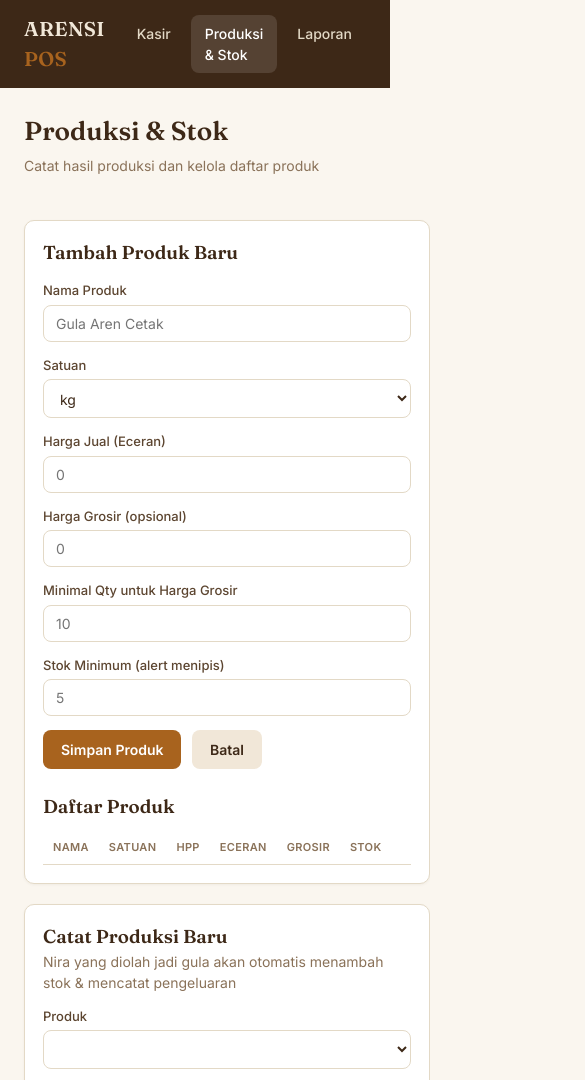
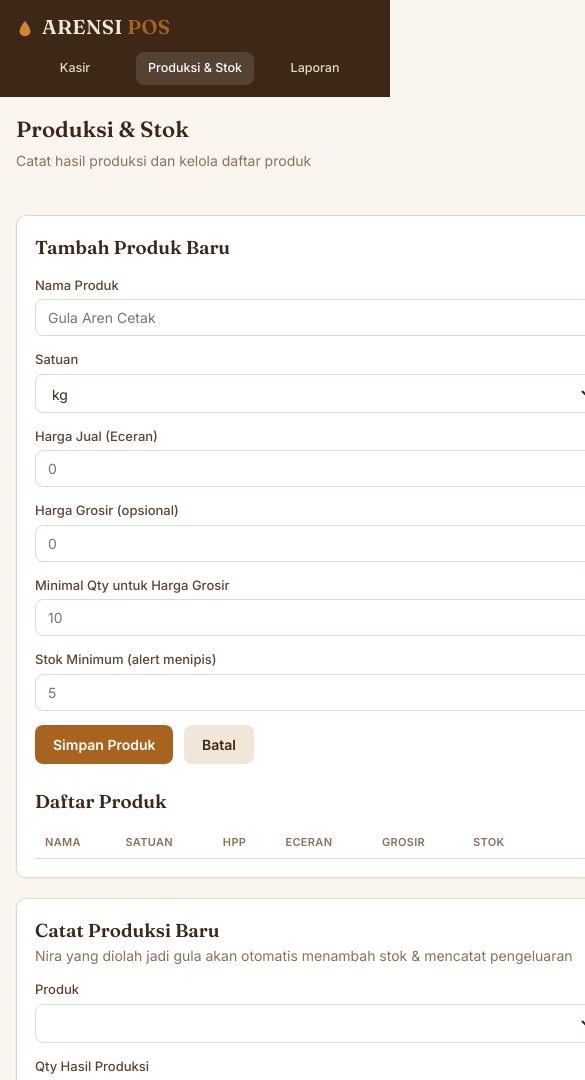
Before and after one commit to muammarammaraja-lab/pablokasir, a plain HTML site: page produksi.html in a window 390 px wide. Shown: the top 1080 px of the page, 585 px wide, since content can reach past the window. Drawn offline with nearby package versions, Linux system fonts and the light colour scheme; no server answers.

Commit message:
Add files via upload

```diff
--- a/css/style.css
+++ b/css/style.css
@@ -153,3 +153,22 @@ td { padding: 10px; border-bottom: 1px solid var(--border); }
   color: var(--red-600); font-size: 13px; font-weight: 600;
 }
 .btn-icon-only:hover { background: var(--red-100); }
+
+/* Responsive: scrollable tables instead of cramped wrapping text */
+.table-wrap { overflow-x: auto; -webkit-overflow-scrolling: touch; }
+.table-wrap table { min-width: 560px; }
+
+/* Responsive topbar for narrow screens */
+@media (max-width: 640px) {
+  .topbar { flex-wrap: wrap; gap: 10px; padding: 12px 16px; }
+  .topbar nav { width: 100%; justify-content: space-between; gap: 2px; }
+  .topbar nav a { padding: 7px 6px; font-size: 12.5px; flex: 1; text-align: center; white-space: nowrap; }
+  .page { padding: 16px; }
+  h1 { font-size: 22px; }
+}
+
+/* Responsive cart item: let it wrap into two rows on very narrow screens */
+@media (max-width: 480px) {
+  .cart-item { flex-wrap: wrap; }
+  .cart-item .info { flex: 1 1 100%; }
+}
--- a/produksi.html
+++ b/produksi.html
@@ -8,7 +8,9 @@
 </head>
 <body>
 <div class="topbar">
-  <div class="brand">ARENSI <span>POS</span></div>
+  <div class="brand">
+    <svg class="logo-mark" width="18" height="18" viewBox="0 0 20 20" fill="none"><path d="M10 1C10 1 4 8 4 12.5C4 15.5 6.5 18 10 18C13.5 18 16 15.5 16 12.5C16 8 10 1 10 1Z" fill="#D4862E"/></svg>ARENSI <span>POS</span>
+  </div>
   <nav>
     <a href="index.html">Kasir</a>
     <a href="produksi.html" class="active">Produksi &amp; Stok</a>
@@ -19,6 +21,7 @@
 <div class="page">
   <h1>Produksi &amp; Stok</h1>
   <p class="subtitle">Catat hasil produksi dan kelola daftar produk</p>
+
   <div class="stat-grid" id="statGrid"></div>
 
   <div class="grid-2">
@@ -60,10 +63,12 @@
       </form>
 
       <h3 style="margin-top:24px;">Daftar Produk</h3>
-      <table style="margin-top:10px;">
-        <thead><tr><th>Nama</th><th>Satuan</th><th>HPP</th><th>Eceran</th><th>Grosir</th><th>Stok</th><th></th></tr></thead>
-        <tbody id="productTableBody"></tbody>
-      </table>
+      <div class="table-wrap" style="margin-top:10px;">
+        <table>
+          <thead><tr><th>Nama</th><th>Satuan</th><th>HPP</th><th>Eceran</th><th>Grosir</th><th>Stok</th><th></th><th></th></tr></thead>
+          <tbody id="productTableBody"></tbody>
+        </table>
+      </div>
     </div>
 
     <div class="card">
@@ -94,10 +99,12 @@
       </form>
 
       <h3 style="margin-top:24px;">Riwayat Produksi Terbaru</h3>
-      <table style="margin-top:10px;">
-        <thead><tr><th>Tanggal</th><th>Produk</th><th>Hasil</th><th>Total Biaya</th></tr></thead>
-        <tbody id="produksiHistoryBody"></tbody>
-      </table>
+      <div class="table-wrap" style="margin-top:10px;">
+        <table>
+          <thead><tr><th>Tanggal</th><th>Produk</th><th>Hasil</th><th>Total Biaya</th></tr></thead>
+          <tbody id="produksiHistoryBody"></tbody>
+        </table>
+      </div>
     </div>
   </div>
 </div>
```
Also changed, not shown: dashboard.html (+8 -2 lines).
